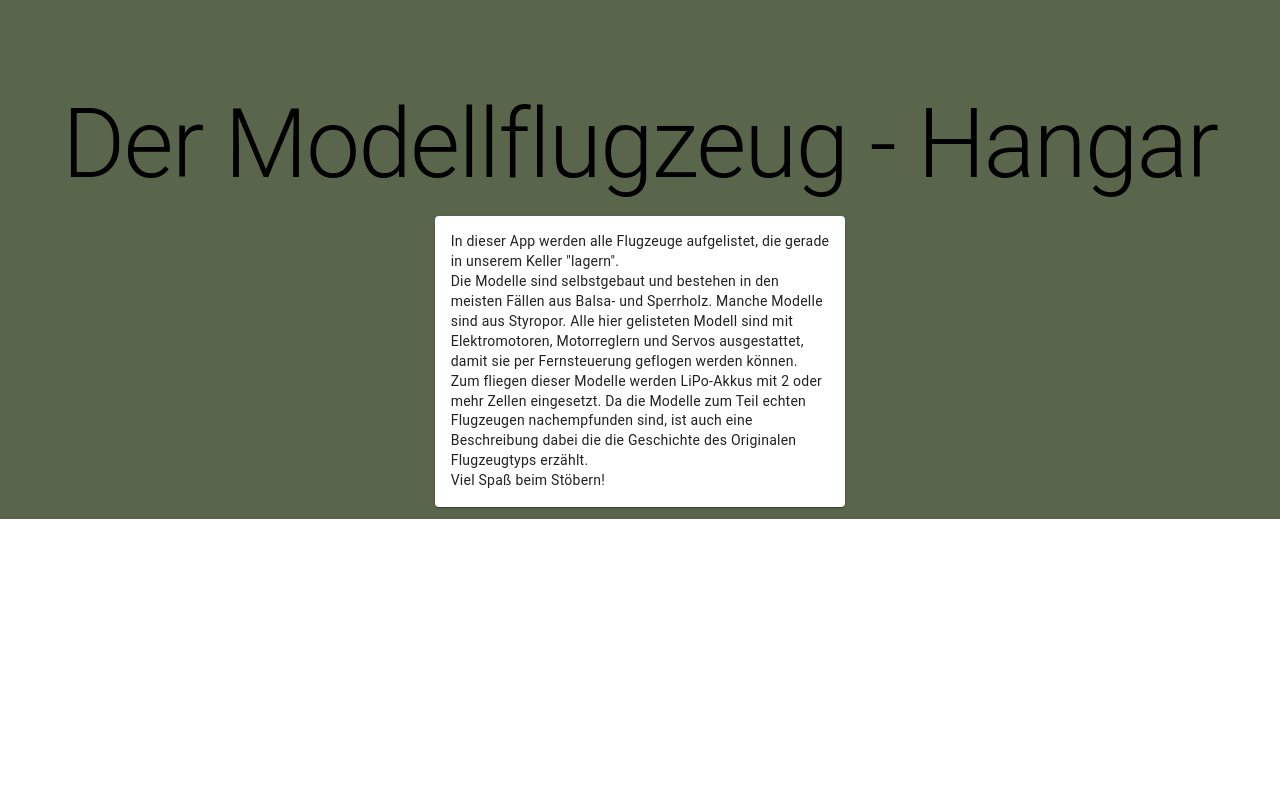
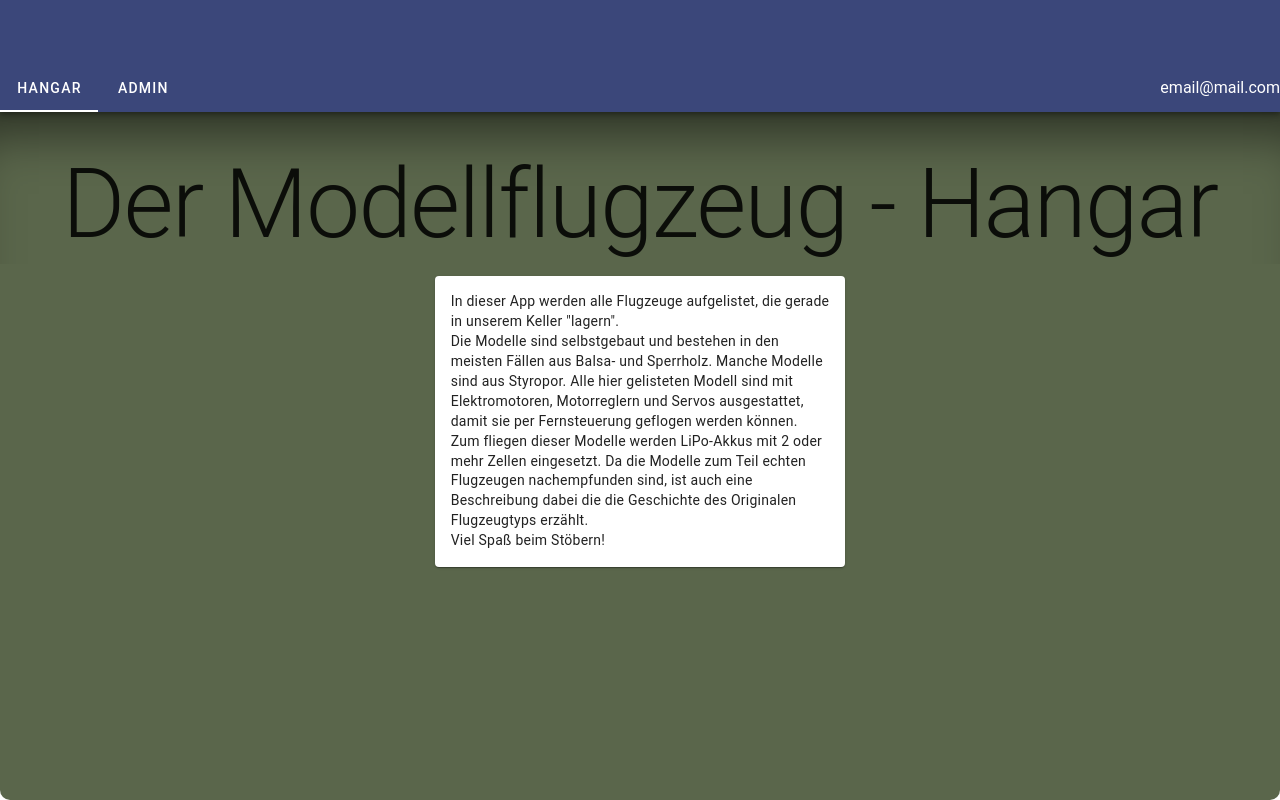
Before and after one commit to petziferum/RCHangar, a Vue app: page / in a window 1280 px wide. Built offline with nearby package versions, Linux system fonts and the light colour scheme.

Commit message:
add shadow

```diff
--- a/src/App.vue
+++ b/src/App.vue
@@ -1,15 +1,23 @@
 <template>
-  <main class="appMain">
+  <v-app>
+    <app-bar />
+  <v-main class="appMain">
   <RouterView />
-  </main>
+  </v-main>
+  </v-app>
 </template>
 <script setup lang="ts">
 import { RouterLink, RouterView } from 'vue-router'
-import HelloWorld from './components/HelloWorld.vue'
+import AppBar from '../src/components/common/AppBar.vue'
+
 </script>
 <style scoped>
 .appMain {
   padding-top: 64px;
   background-color: #5a664b;
+  border: 0px solid #00664b;
+  border-radius: 10px;
+  height: 100%;
+  width: 100%;
 }
 </style>
--- /dev/null
+++ b/src/components/common/AppBar.vue
@@ -0,0 +1,68 @@
+<template>
+  <v-app-bar app color="#3b477a" dark class="shadow">
+    <router-link to="/" class="routerlink">
+      <v-img
+        transition="slide-x-reverse-transition"
+        alt="Hangar Logo"
+        class="mx-auto logo"
+        contain
+        min-width="100"
+        max-width="60%"
+        height="50%"
+      />
+    </router-link>
+
+    <template v-slot:extension>
+      <v-tabs>
+        <!-- <v-tab to="devtest">devTest</v-tab> -->
+        <v-tab to="/">Hangar</v-tab>
+        <v-tab v-show="user" to="/admin">Admin</v-tab>
+      </v-tabs>
+
+      <v-spacer />
+      <template v-if="user">
+        {{ user.email }}
+      </template>
+      <template v-else>
+        <v-btn variant="text" @click="login">Login</v-btn>
+      </template>
+    </template>
+    <v-spacer></v-spacer>
+  </v-app-bar>
+</template>
+<script lang="ts" setup>
+import { computed } from "vue";
+
+
+
+const user = computed(() => {
+  return {
+    email: "email@mail.com"};
+});
+
+function login() {
+  console.log("login");
+}
+</script>
+
+<style scoped>
+.shadow {
+  -webkit-box-shadow: 0px 20px 23px -7px #000000, 50px -2px 25px 13px rgba(53,255,222,0);
+  box-shadow: 0px 30px 23px -7px #000000, 50px -2px 35px 33px rgba(53,255,222,0);
+}
+.appbar {
+  background-color: #222b45;
+}
+.logo {
+  position: absolute;
+  border: 0;
+  right: 10px;
+  top: 50px;
+}
+.routerlink {
+  position: relative;
+  top: 10px;
+  height: 200px;
+  width: 100%;
+}
+</style>
--- a/src/views/HomeView.vue
+++ b/src/views/HomeView.vue
@@ -1,5 +1,5 @@
 <template>
-    <v-row class="pt-8">
+    <v-row class="mt-10 pt-10 shadow">
       <v-col cols="12" class="white--text text-center text-lg-h1 text-h5"
       >Der Modellflugzeug - Hangar</v-col
       >
@@ -27,3 +27,8 @@
 <script setup lang="ts">
 
 </script>
+<style scoped>
+.shadow {
+  box-shadow: inset 0px 50px 50px -20px rgba(0, 0, 0, 0.51);
+}
+</style>
```
